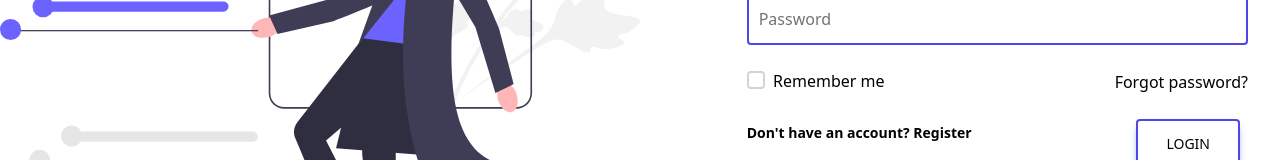
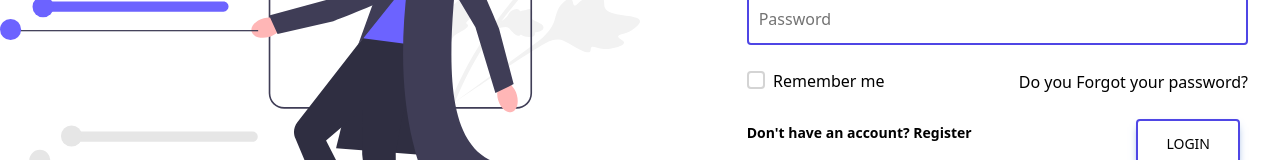
Before and after one commit to champion19/linkedln, an Angular app: page /login in a window 1280 px wide. Shown: the part 367-527 px from the top of the page. Built offline with nearby package versions, Linux system fonts and the light colour scheme.

Commit message:
cambios en login component

```diff
--- a/src/app/presentation/login/login.component.html
+++ b/src/app/presentation/login/login.component.html
@@ -45,7 +45,7 @@
             </div>
 
             <!--Forgot password link-->
-            <a href="#!" class="pr-8">Forgot password?</a>
+            <a href="#!" class="pr-8">Do you Forgot your password?</a>
           </div>
 
           <!-- Login button -->
```
